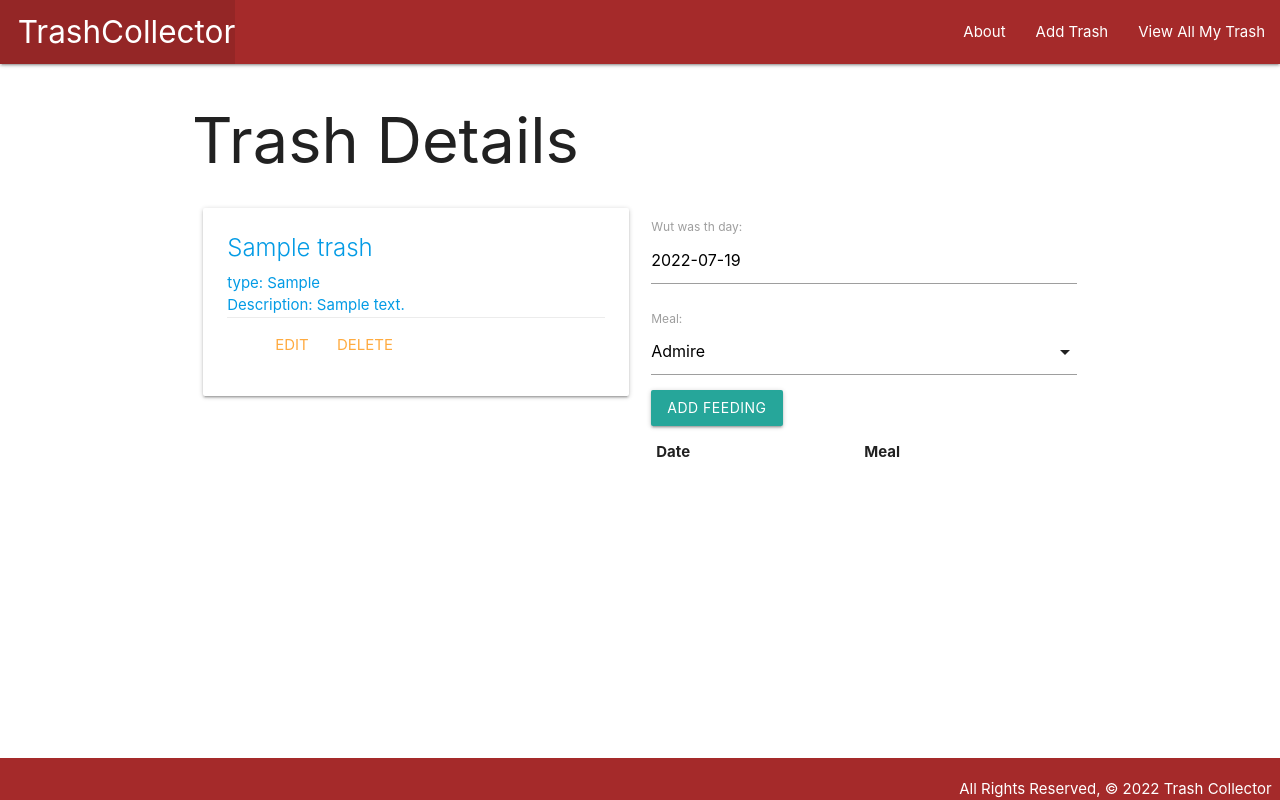
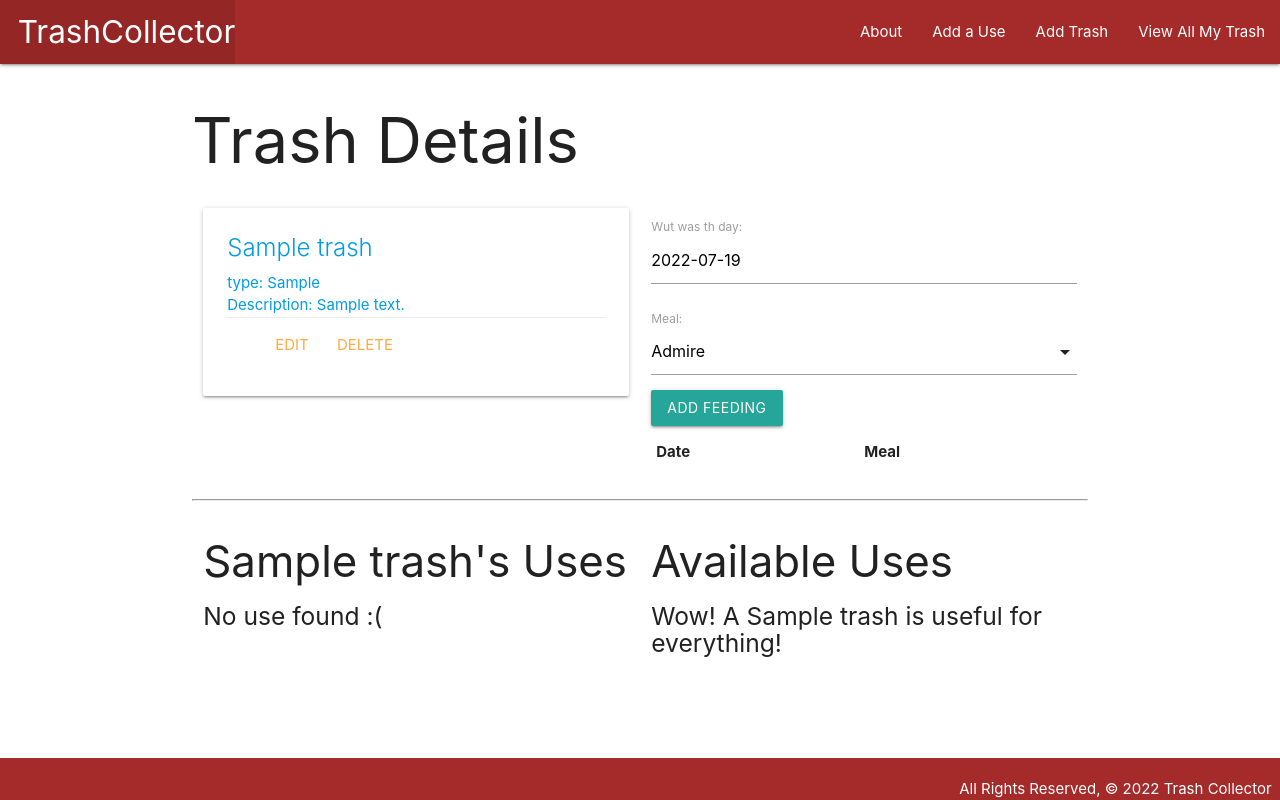
Before and after one commit to Banditolabs/TrashCollector, a Django app: page /landfill/1/ in a window 1280 px wide. Run offline with Django 4.2, Linux system fonts and the light colour scheme; tables that the repository leaves empty hold one stand-in row (values such as "Sample post"); lists and menus that the app fills with data are empty.

Commit message:
most rexent checkpoint

```diff
--- a/trash_collector/main_app/admin.py
+++ b/trash_collector/main_app/admin.py
@@ -1,7 +1,8 @@
 from django.contrib import admin
 
 # Register your models here.
-from .models import Trash, Feeding
+from .models import Trash, Feeding,Use
 
 admin.site.register(Trash)
 admin.site.register(Feeding)
+admin.site.register(Use)
--- a/trash_collector/main_app/forms.py
+++ b/trash_collector/main_app/forms.py
@@ -1,7 +1,12 @@
 from django.forms import ModelForm
-from .models import Feeding
+from .models import Feeding, Use
 
 class FeedingForm(ModelForm):
   class Meta:
     model = Feeding
     fields = ['date', 'meal']
+
+class UseForm(ModelForm):
+  class Meta:
+    model = Use
+    fields = ['use', 'rating']
--- a/trash_collector/main_app/models.py
+++ b/trash_collector/main_app/models.py
@@ -5,26 +5,47 @@ ACTIONS = (
     ('A', 'Admire'),
     ('D', 'Devour'),
     ('B', 'Bathe'),
-
+)
+USES = (
+    ('N', 'None'),
+    ('S', 'Smashing'),
+    ('C', 'Cutting'),
+    ('T', 'Tricking'),
+    ('M', 'Moving'),
+    ('E', 'Eating')
+)
+RATINGS = (
+    ('N', 'None'),
+    ('E', 'Effective'),
+    ('M', 'Mediocre'),
+    ('P', 'Poor')
 )
 
 # Create your models here.
 
-class Location(models.Model):
-    location = models.CharField(max_length=50)
-    rating = models.CharField(max_length=20)
+class Use(models.Model):
+    use = models.CharField(
+        max_length=1,
+        choices=USES,
+        default=USES[0][0]
+        )
+    rating = models.CharField(
+        max_length=1,
+        choices=RATINGS,
+        default=RATINGS[0][0]
+        )
 
     def __str__(self):
-        return self.name
+        return self.use
 
     def get_absolute_url(self):
-        return reverse('location_detail', kwargs={'pk': self.id})
+        return reverse('use_detail', kwargs={'pk': self.id})
 
 class Trash(models.Model):
     name = models.CharField(max_length=100)
     type = models.CharField(max_length=100)
     description = models.CharField(max_length=250)
-    location = models.ManyToManyField(Location)
+    uses = models.ManyToManyField(Use)
     def __str__(self):
         return self.name
 
--- a/trash_collector/main_app/templates/base.html
+++ b/trash_collector/main_app/templates/base.html
@@ -20,6 +20,7 @@
         </ul>
         <ul class="right">
           <li><a href="/about">About</a></li>
+          <li><a href="{% url 'uses_create' %}">Add a Use</a></li>
           <li><a href="{% url 'trash_create' %}">Add Trash</a></li>
           <li><a href="/landfill">View All My Trash</a></li>
         </ul>
--- a/trash_collector/main_app/templates/trash/detail.html
+++ b/trash_collector/main_app/templates/trash/detail.html
@@ -4,6 +4,7 @@
 <h1>Trash Details </h1>
 
 <div class="row">
+  <!-- Column 1 -->
   <div class="col s6">
     <div class="card">
       <a href="{% url 'detail' trash.id %}">
@@ -19,6 +20,7 @@
       </a>
     </div>
   </div>
+  <!-- Column 2 -->
   <div class="col s6">
     <form action="{% url 'add_feeding' trash.id %}" method="post">
       {% csrf_token %}
@@ -40,6 +42,55 @@
     </table>
   </div>
 </div>
+
+<hr>
+
+<div class="row">
+  <!-- Column 1 -->
+  <div class="col s6">
+    <h3>{{ trash.name }}'s Uses</h3>
+    {% if trash.use.count %}
+      {% for use in trash.uses.all %}
+        <div class="card">
+          <div class="card-content">
+            <span class="card-title">
+              Use: {{ use.category }}
+            </span>
+            <span class="card-title">
+              Rating: {{ use.rating }}
+            </span>
+          </div>
+        </div>
+      {% endfor %}
+    {% else %}
+      <h5>No use found :(</h5>
+    {% endif %}
+  </div>
+  <!-- Column 2 -->
+  <div class="col s6">
+    <h3>Available Uses</h3>
+    {% if use.count %}
+      {% for use in uses.all %}
+        <div class="card">
+          <div class="card-content">
+            <span class="card-title">
+              {{ use.category }}
+            </span>
+          </div>
+          <div class="card-action">
+            <form action="" method="post">
+              {% csrf_token %}
+              <button type="submit" class="btn">Add</button>
+            </form>
+          </div>
+        </div>
+      {% endfor %}
+    {% else %}
+      <h5>Wow! A {{trash.name}} is useful for everything!</h5>
+    {% endif %}
+  </div>
+</div>
+
 <script>
   var dateEl = document.getElementById('id_date');
   M.Datepicker.init(dateEl, {
--- a/trash_collector/main_app/urls.py
+++ b/trash_collector/main_app/urls.py
@@ -11,5 +11,7 @@ urlpatterns = [
     path('landfill/<int:pk>/update/', views.TrashUpdate.as_view(), name='trash_update'),
     path('landfill/<int:pk>/delete/', views.TrashDelete.as_view(), name='trash_delete'),
     path('landfill/<int:trash_id>/add_feeding/', views.add_feeding, name='add_feeding'),
-
+    # path('landfill/<int:trash_id/assoc_use/<int:use_id>/', views.assoc_use, name='assoc_use'),
+    # path('uses/', views.UseList.as_view(), name='uses_index'),
+    path('uses/create/', views.UseCreate.as_view(), name='uses_create'),
 ]
--- a/trash_collector/main_app/views.py
+++ b/trash_collector/main_app/views.py
@@ -1,10 +1,25 @@
+from pyexpat import model
 from django.shortcuts import render, redirect
 from django.http import HttpResponse
-from .models import Trash
-from .forms import FeedingForm
+from .models import Trash, Use
+from .forms import FeedingForm, UseForm
 from django.views.generic.edit import CreateView, UpdateView, DeleteView
 
 # Create your views here.
+class TrashCreate(CreateView):
+  model = Trash
+  fields = '__all__'
+  success_url = '/landfill/'
+
+class TrashUpdate(UpdateView):
+  model = Trash
+  # Let's disallow the renaming of a trash by excluding the name field!
+  fields = '__all__'
+
+class TrashDelete(DeleteView):
+  model = Trash
+  success_url = '/landfill/'
+
 def home(request):
     return HttpResponse('<h1>Garbage! Om nom nom<h1>')
 
@@ -18,11 +33,13 @@ def landfill(request):
 def trash_detail(request, trash_id):
   ## Get the the individual trash
   trash = Trash.objects.get(id=trash_id)
+  uses_not_found = Use.objects.exclude(id__in = trash.uses.all().values_list('id'))
   feeding_form = FeedingForm()
+  use_form = UseForm()
   ## render template, pass it the trash
   return render(request, 'trash/detail.html', {
-    'trash': trash, 'feeding_form': feeding_form
-
+    'trash': trash, 'feeding_form': feeding_form, 'use_form': use_form,
+    'uses': uses_not_found
     })
 
 def add_feeding(request, trash_id):
@@ -37,16 +54,10 @@ def add_feeding(request, trash_id):
     new_feeding.save()
   return redirect('detail', trash_id=trash_id)
 
-class TrashCreate(CreateView):
-  model = Trash
+def assoc_use(request, trash_id, use_id):
+  Trash.objects.get(id=trash_id).use.add(use_id)
+  return redirect('detail', trash_id=trash_id)
+
+class UseCreate(CreateView):
+  model = Use
   fields = '__all__'
-  success_url = '/landfill/'
-
-class TrashUpdate(UpdateView):
-  model = Trash
-  # Let's disallow the renaming of a trash by excluding the name field!
-  fields = '__all__'
-
-class TrashDelete(DeleteView):
-  model = Trash
-  success_url = '/landfill/'
```
Also changed, not shown: trash_collector/main_app/migrations/0005_use_remove_trash_location_delete_location_trash_uses.py (added).
